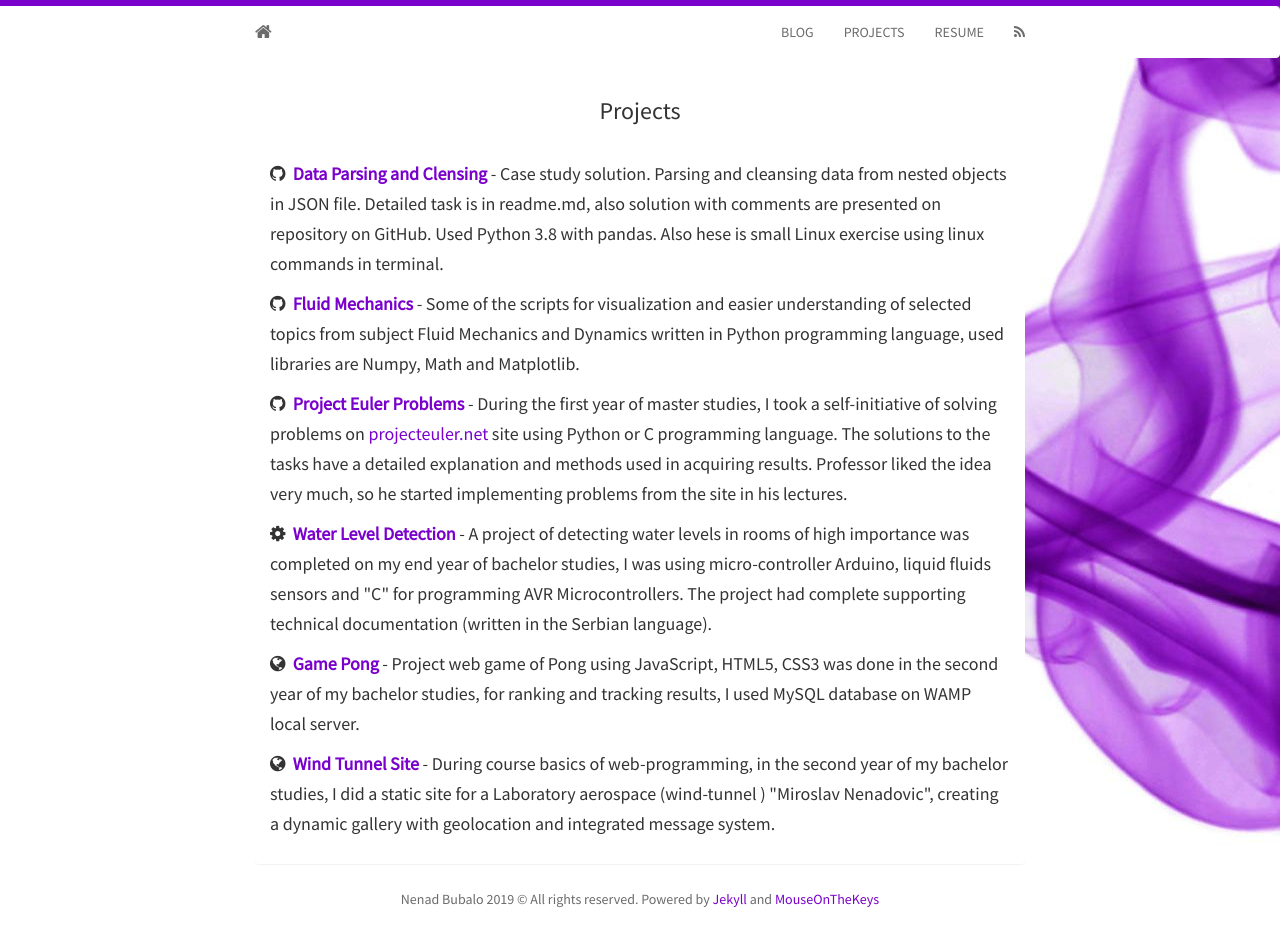
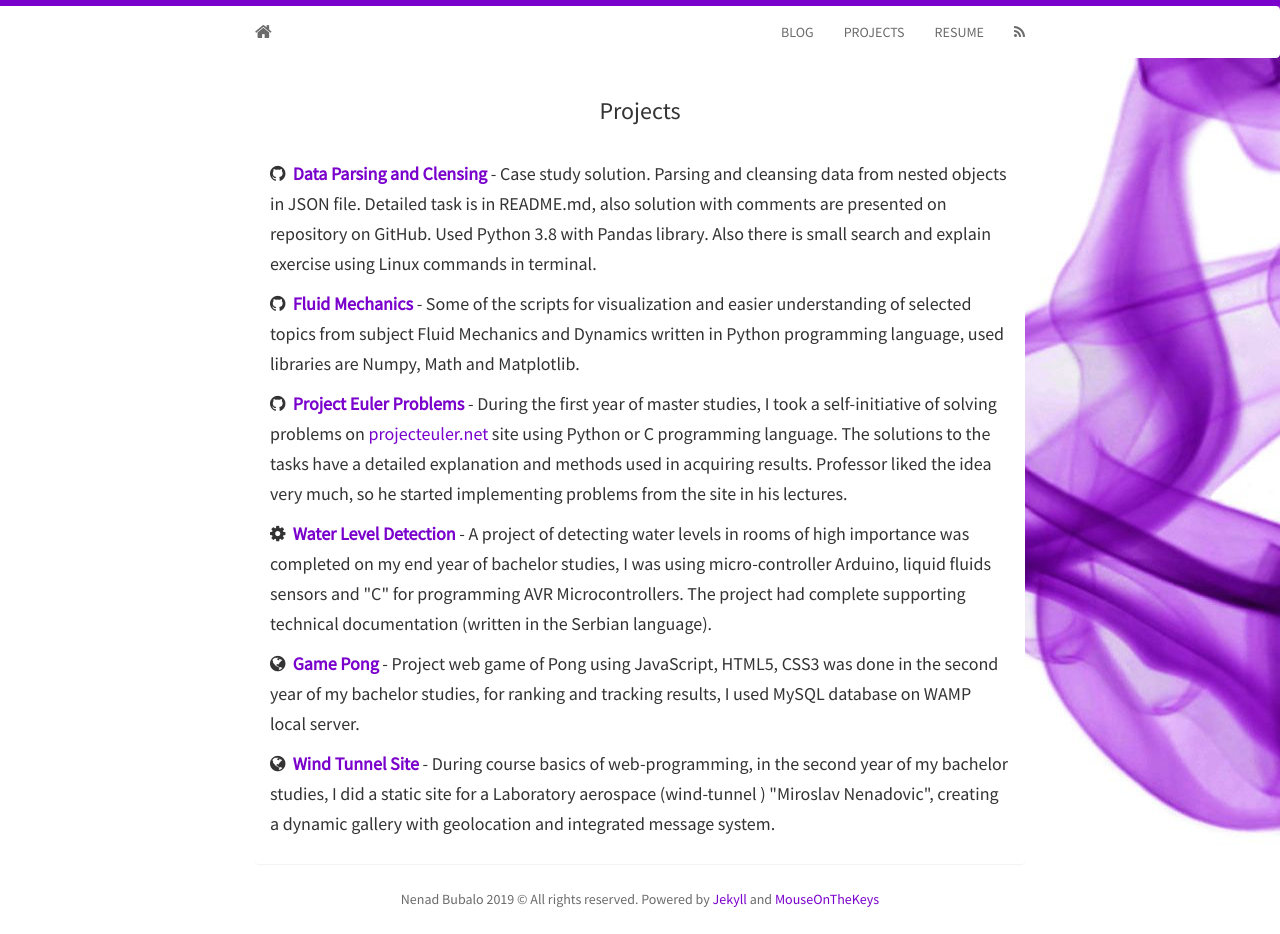
Before and after one commit to MouseOnTheKeys/mouse, a Jekyll site: the page built from projects.html, in a window 1280 px wide. Built offline with Jekyll 4.4.1, drawn with Linux system fonts in a browser that asks for light colours; nearby versions of some CDN libraries.

Commit message:
grammar update

```diff
--- a/_includes/projects.html
+++ b/_includes/projects.html
@@ -5,7 +5,7 @@
     <div class="panel-body">
 		<h5>
 			<i class="fa fa-github"></i>&nbsp;&nbsp;<strong><a href="https://github.com/MouseOnTheKeys/Parsing_Cleansing_Python">Data Parsing and Clensing</a></strong>
-			- Case study solution. Parsing and cleansing data from nested objects in JSON file. Detailed task is in readme.md, also solution with comments are presented on repository on GitHub. Used Python 3.8 with pandas. Also hese is small Linux exercise using linux commands in terminal.
+			- Case study solution. Parsing and cleansing data from nested objects in JSON file. Detailed task is in README.md, also solution with comments are presented on repository on GitHub. Used Python 3.8 with Pandas library. Also there is small search and explain exercise using Linux commands in terminal.
 		</h5>
     	<h5>
 			<i class="fa fa-github"></i>&nbsp;&nbsp;<strong><a href="https://github.com/MouseOnTheKeys/FluidMechanics">Fluid Mechanics</a></strong>
```
